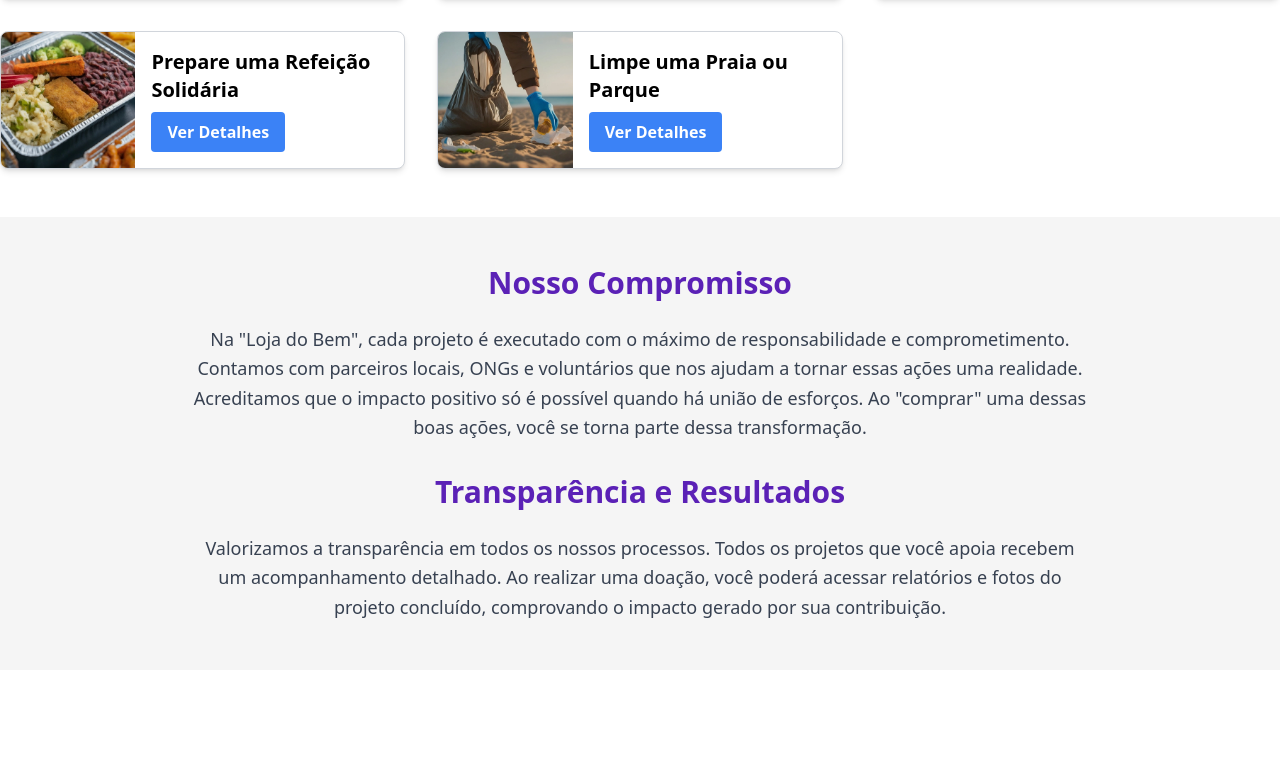
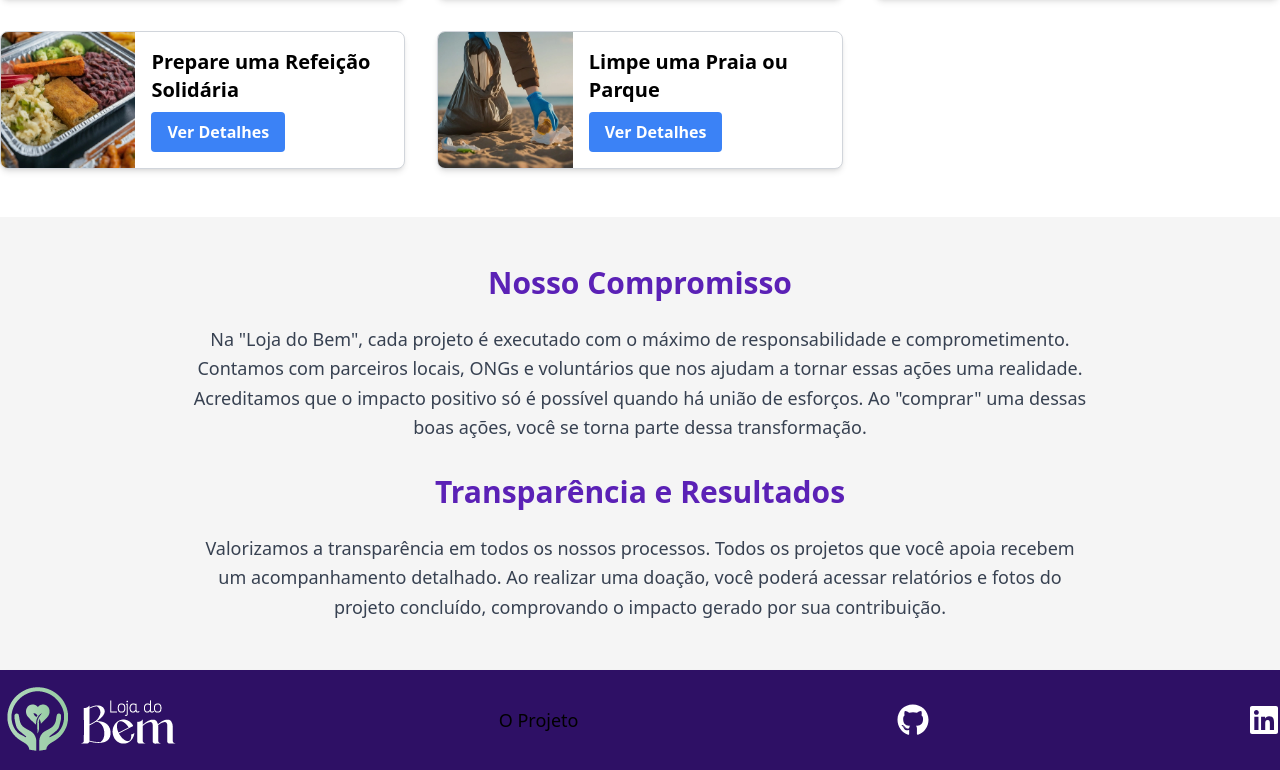
Before and after one commit to Gferracioli/LojadoBem, a React (Create React App) app: page /oprojeto in a window 1280 px wide. Shown: the part 1011-1781 px from the top of the page. Before the commit the page ends 1681 px from the top, so only its background shows below. Built offline with nearby package versions, Linux system fonts and the light colour scheme.

Commit message:
começando o footer

```diff
--- /dev/null
+++ b/src/components/footer.tsx
@@ -0,0 +1,71 @@
+import React, { useState } from "react";
+import { Link } from "react-router-dom";
+import CartWidget from "./CartWidget";
+import data from "../data/produtos.json";
+import { CiMenuBurger } from "react-icons/ci"; // Importar o ícone do react-icons
+import { FaGithub } from "react-icons/fa";
+import { FaLinkedin } from "react-icons/fa";
+
+
+const Footer = () => {
+  const [menuOpen, setMenuOpen] = useState(false);
+
+  // Toggle
+  const toggleMenu = () => {
+    setMenuOpen(!menuOpen);
+  };
+
+  return (
+    <footer className="bg-violet-950 shadow-md">
+      <div className="container mx-auto flex items-center justify-between">
+        {/* Logo e Nome da Loja */}
+        <div className="flex items-center space-x">
+          <Link to="/">
+            <img src="/assets/img/logo.png" alt="Logo" className="w-25 h-25" />
+          </Link>
+        </div>
+
+        <div>
+          {/* Adicionando o link para a página institucional */}
+          <Link
+            to="/oprojeto"
+            className="text-lg hover:text-gray-300 transition-colors"
+          >
+            O Projeto
+          </Link>
+        </div>
+        <a href="https://github.com/Gferracioli/LojadoBem"><FaGithub className="text-white w-8 h-8" /></a>
+        <a href="https://www.linkedin.com/in/gustavo-ferracioli/"><FaLinkedin className="text-white w-8 h-8" /></a>
+
+
+
+      </div>
+
+      {/* Menu dropdown Hamburguer (Mobile) */}
+      {menuOpen && (
+        <div className="md:hidden mt-2 bg-green-500 text-white space-y-2 p-4">
+          {data.categorias.map((categoria) => (
+            <Link
+              key={categoria.id}
+              to={`/categoria/${categoria.id}`}
+              onClick={() => setMenuOpen(false)}  // Fecha o menu ao clicar em um link
+              className="block hover:text-gray-300 transition-colors"
+            >
+              {categoria.nome}
+            </Link>
+          ))}
+          {/* Adicionando o link para a página institucional no menu dropdown */}
+          <Link
+            to="/oprojeto"
+            onClick={() => setMenuOpen(false)}  // Fecha o menu ao clicar no link
+            className="block hover:text-gray-300 transition-colors"
+          >
+            O Projeto
+          </Link>
+        </div>
+      )}
+    </footer>
+  );
+};
+
+export default Footer;
--- a/src/index.tsx
+++ b/src/index.tsx
@@ -9,6 +9,7 @@ import Cart from "./pages/cart";
 import { LoadingProvider } from "../src/context/LoadingContex"; // Importa o hook do contexto de Loading
 import { CartProvider } from "../src/context/CartContext"; // importa cart
 import PaginaInstitucional from "./pages/AboutUs";
+import Footer from "./components/footer";
 
 
 const root = ReactDOM.createRoot(
@@ -26,6 +27,7 @@ root.render(
           <Route path="/cart" element={<Cart />} />
           <Route path="/oprojeto" element= {<PaginaInstitucional />} />
         </Routes>
+        <Footer />
       </LoadingProvider>
     </CartProvider>
   </BrowserRouter>
```
